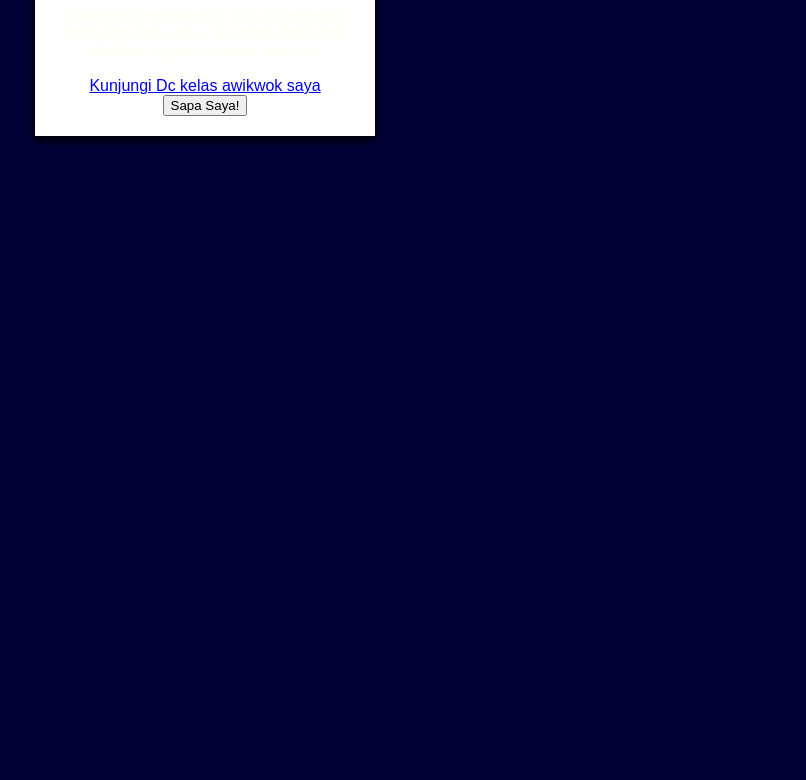
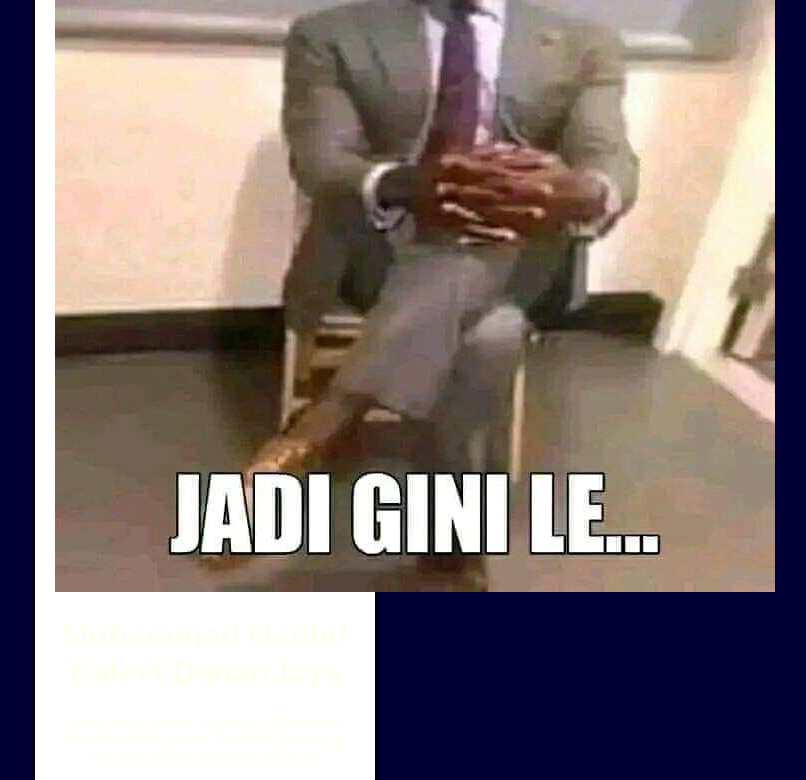
Before and after one commit to leviireng/Pelatihan-TIK-nadip, a plain HTML site: page index.html in a window 1280 px wide. Shown: the part 198-978 px from the top of the page, without its empty margins (435-1241 px from the left). Before the commit the page ends 800 px from the top, so only its background shows below. Drawn offline with Linux system fonts and the light colour scheme; a script that the page names is missing.

Commit message:
Update profile image in index.html

```diff
--- a/index.html
+++ b/index.html
@@ -6,7 +6,7 @@
 </head>
 <body>
        <div class="kartu-profil">
-       <img src="foto-profil.jpg" alt="foto profil saya">
+       <img src="jadi gini le.jpg" alt="foto profil saya">
   <h1>Muhammad Nadhif Kalevi DananJaya</h1>
   <p>Siswa yang super mog dan rizz dengan teknologi dan game. Selamat datang di Website sigma pertama saya ini!</p>
   <a href="https://discord.gg/hKQjGqynU">Kunjungi Dc kelas awikwok saya</a>
```
